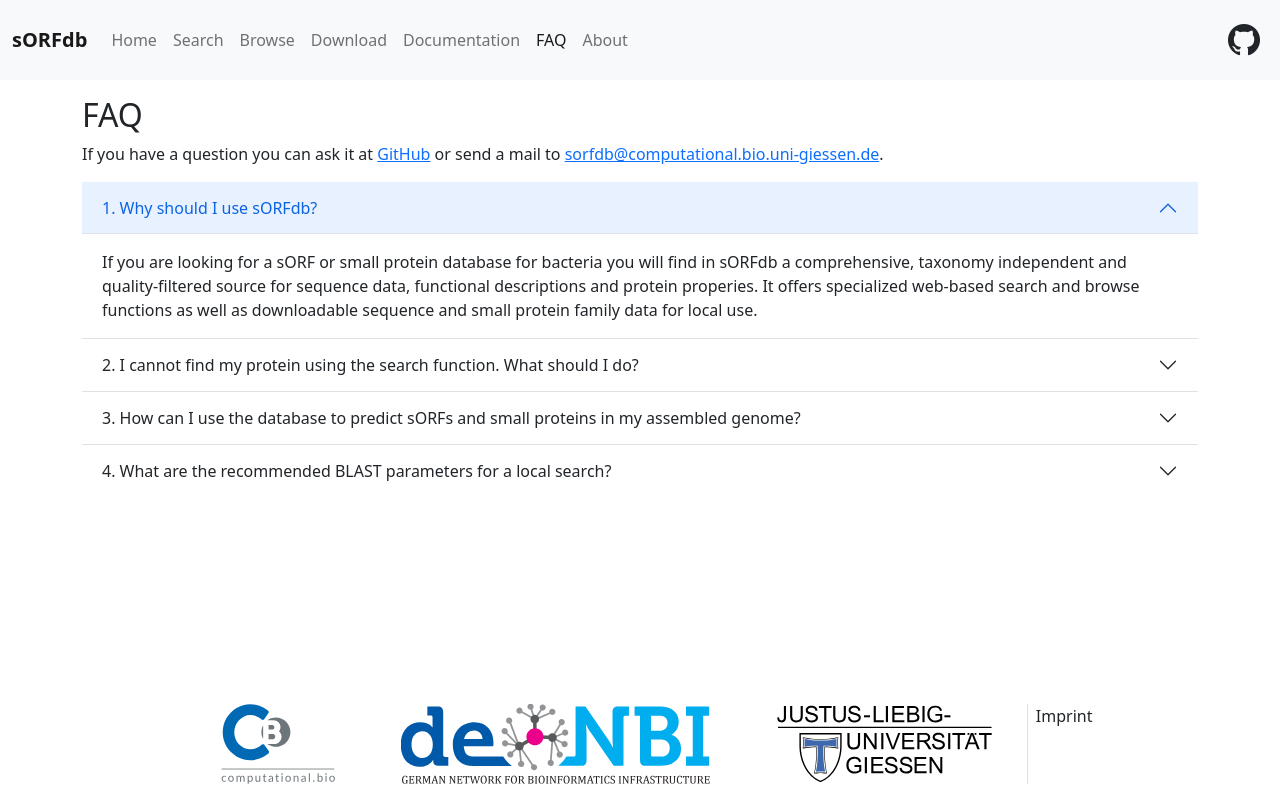
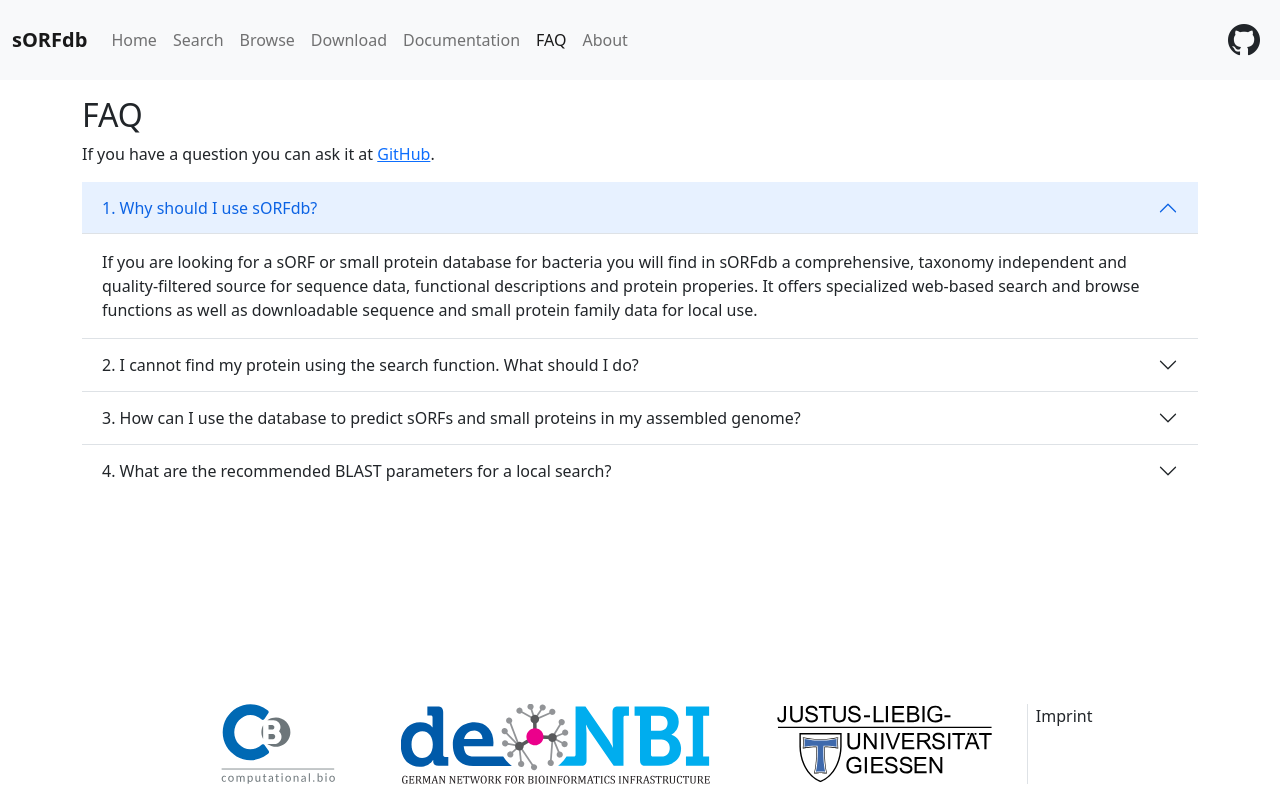
Before and after one commit to jhahnfeld/sorfdb-web, a Vue app: page /faq in a window 1280 px wide. Built offline with nearby package versions, Linux system fonts and the light colour scheme.

Commit message:
Tmp remove support mail until ticket system is ready

```diff
--- a/src/views/FaqView.vue
+++ b/src/views/FaqView.vue
@@ -4,11 +4,12 @@
   <div class="page-body flex-grow-1 container">
     <h2>FAQ</h2>
     If you have a question you can ask it at
-    <a href="https://github.com/jhahnfeld/sorfdb-web" target="_blank">GitHub</a>
-    or send a mail to
+    <a href="https://github.com/jhahnfeld/sorfdb-web" target="_blank">GitHub</a
+    >.
+    <!--or send a mail to
     <a href="mailto:sorfdb@computational.bio.uni-giessen.de"
       >sorfdb@computational.bio.uni-giessen.de</a
-    >.
+    >.-->
     <div
       style="margin-top: 1em"
       class="accordion accordion-flush"
```
